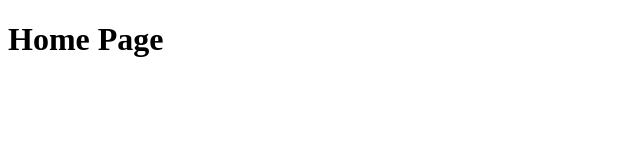
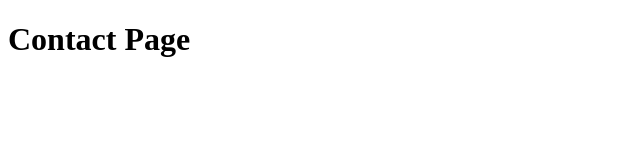
Before and after one commit to khvalbotaihor/node-youtube, a website: page public/contsct.html in a window 1280 px wide. Shown: the whole page, without its empty margins (0-640 px from the left). Drawn offline with Linux system fonts and the light colour scheme.

Commit message:
- added new files

```diff
--- a/public/contsct.html
+++ b/public/contsct.html
@@ -5,9 +5,9 @@
     <meta name="viewport"
           content="width=device-width, user-scalable=no, initial-scale=1.0, maximum-scale=1.0, minimum-scale=1.0">
     <meta http-equiv="X-UA-Compatible" content="ie=edge">
-    <title>Home Page</title>
+    <title>Contact Page</title>
 </head>
 <body>
-<h1>Home Page</h1>
+<h1>Contact Page</h1>
 </body>
 </html>
```
